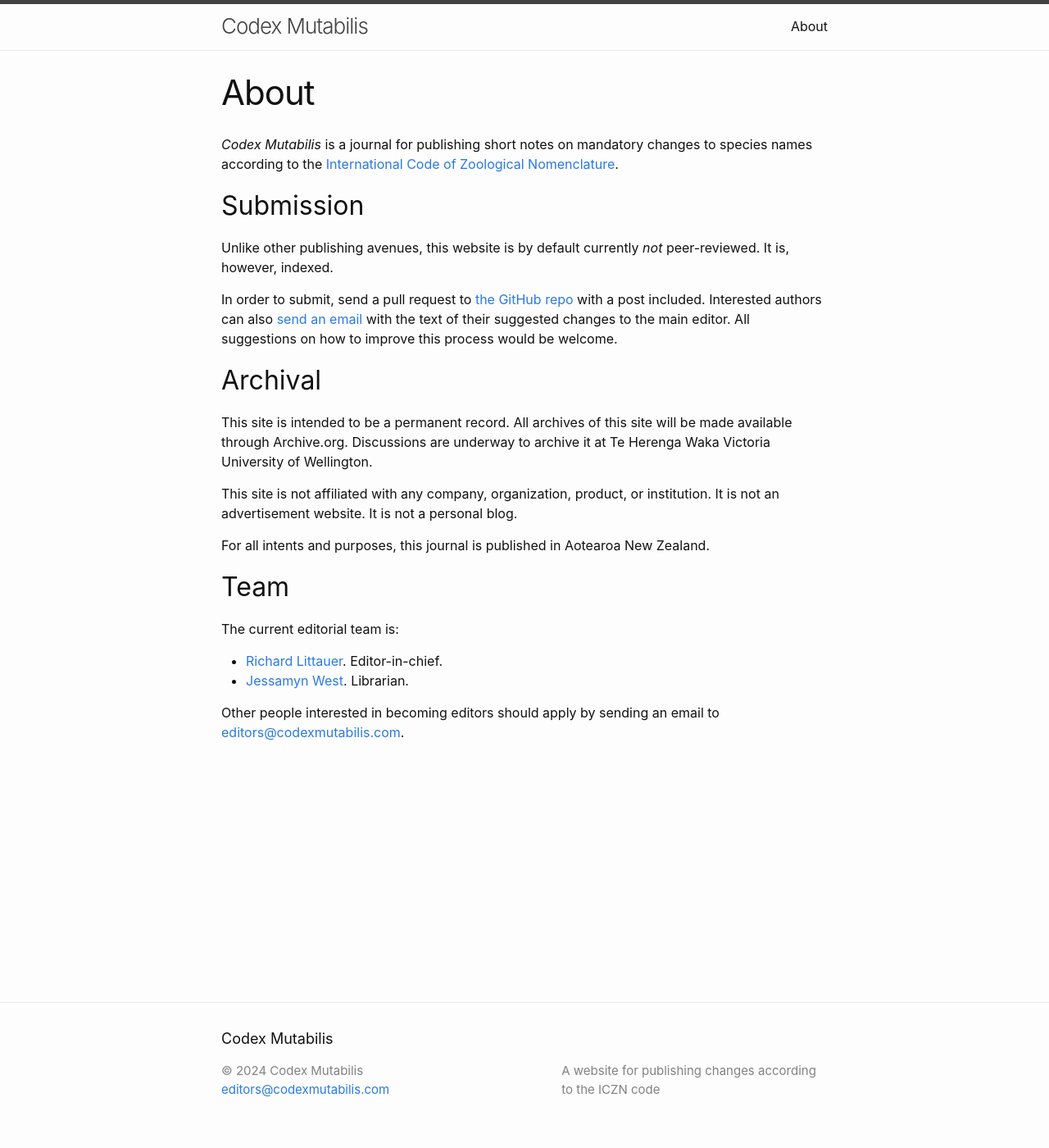
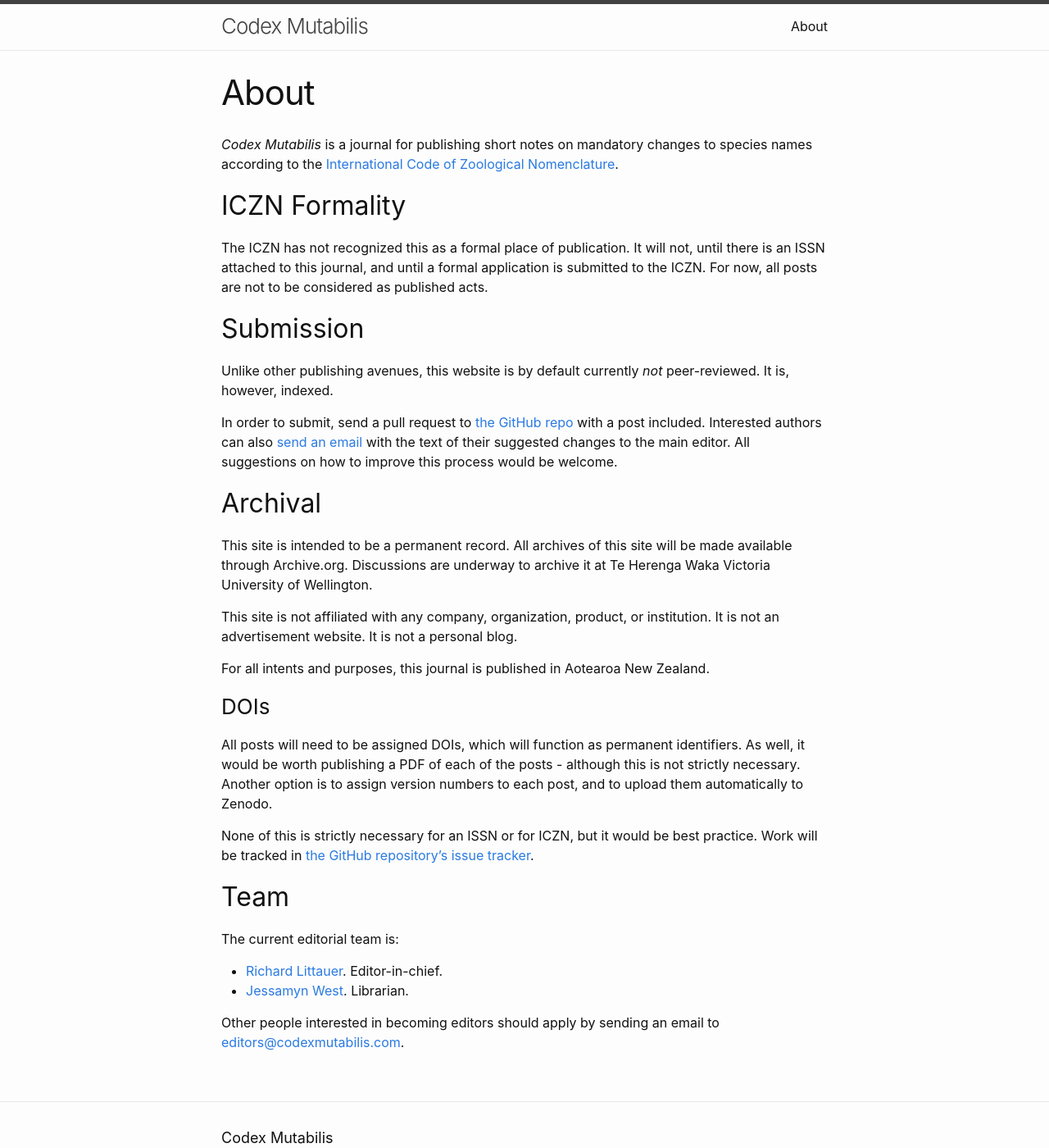
Before and after one commit to RichardLitt/acanthis, a Jekyll site: the page built from about.md, in a window 1280 px wide and 1400 px high. Shown: the whole window at 82% size. Built offline with Jekyll 4.4.1, drawn with Linux system fonts in a browser that asks for light colours.

Commit message:
Adding note about DOIs

```diff
--- a/about.md
+++ b/about.md
@@ -6,11 +6,15 @@ permalink: /about/
 
 *Codex Mutabilis* is a journal for publishing short notes on mandatory changes to species names according to the [International Code of Zoological Nomenclature](https://www.iczn.org/).
 
+## ICZN Formality
+
+The ICZN has not recognized this as a formal place of publication. It will not, until there is an ISSN attached to this journal, and until a formal application is submitted to the ICZN. For now, all posts are not to be considered as published acts.
+
 ## Submission
 
 Unlike other publishing avenues, this website is by default currently *not* peer-reviewed. It is, however, indexed.
 
-In order to submit, send a pull request to [the GitHub repo](https://github.com/RichardLitt/codex-mutabilis/) with a post included. Interested authors can also [send an email](mailto:editors@codexmutabilis.com) with the text of their suggested changes to the main editor. All suggestions on how to improve this process would be welcome.
+In order to submit, send a pull request to [the GitHub repo](https://github.com/RichardLitt/codexmutabilis.com/) with a post included. Interested authors can also [send an email](mailto:editors@codexmutabilis.com) with the text of their suggested changes to the main editor. All suggestions on how to improve this process would be welcome.
 
 ## Archival
 
@@ -20,6 +24,12 @@ This site is not affiliated with any company, organization, product, or institut
 
 For all intents and purposes, this journal is published in Aotearoa New Zealand.
 
+### DOIs
+
+All posts will need to be assigned DOIs, which will function as permanent identifiers. As well, it would be worth publishing a PDF of each of the posts - although this is not strictly necessary. Another option is to assign version numbers to each post, and to upload them automatically to Zenodo.
+
+None of this is strictly necessary for an ISSN or for ICZN, but it would be best practice. Work will be tracked in [the GitHub repository's issue tracker](https://github.com/RichardLitt/codexmutabilis.com/issues).
+
 ## Team
 
 The current editorial team is:
```
